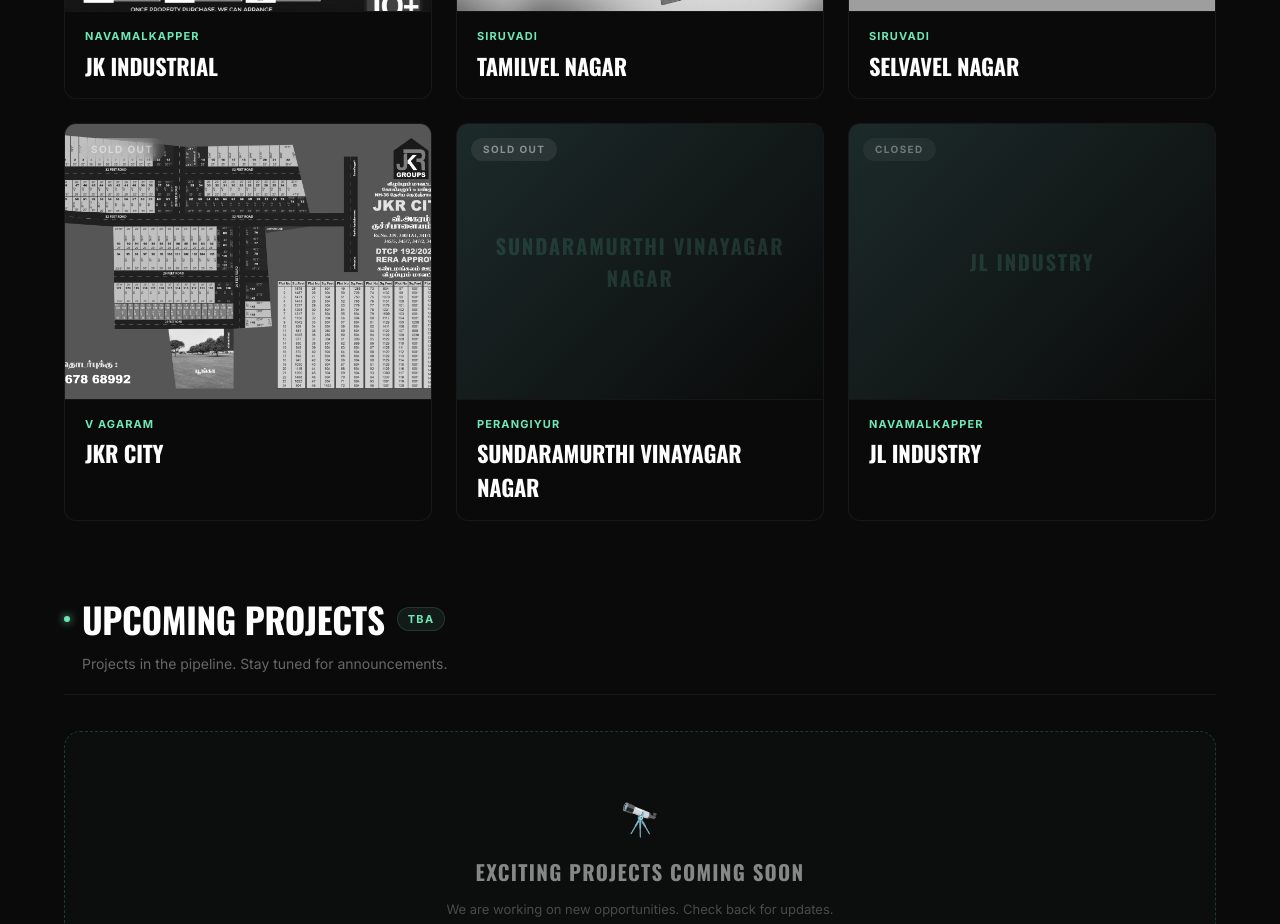
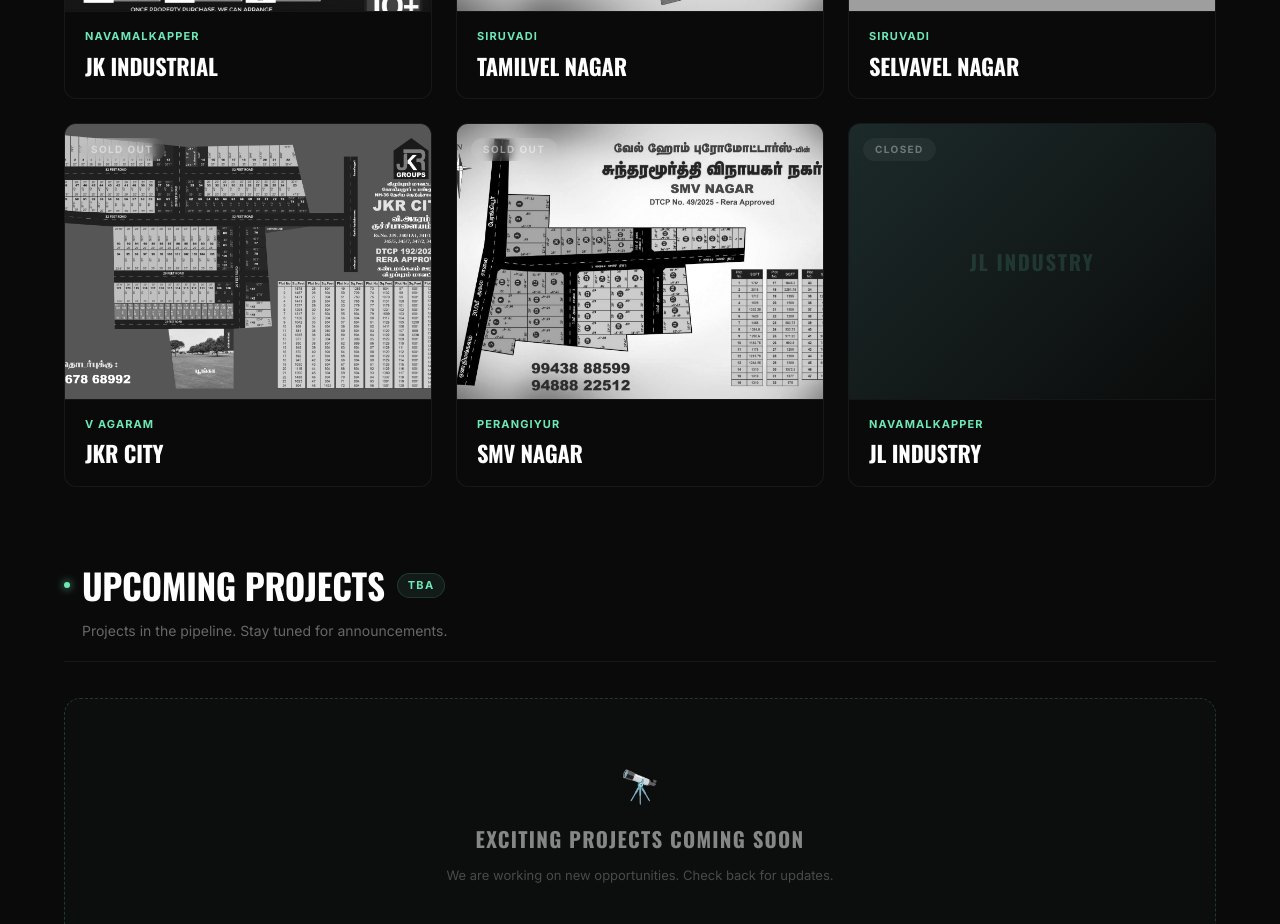
Before and after one commit to dravintel-design/meimadhi, a React (Vite) app: page /our-work in a window 1280 px wide. Shown: the part 2080-3004 px from the top of the page. Built offline with nearby package versions, Linux system fonts and the light colour scheme; grey boxes are pictures that could not be loaded.

Commit message:
fix: rename to SMV Nagar and assign SMV Nagar.png image

```diff
--- a/src/pages/OurWork.jsx
+++ b/src/pages/OurWork.jsx
@@ -29,7 +29,7 @@
             { title: 'Tamilvel Nagar',                location: 'Siruvadi',         image: '/Tamilvel nagar.png',          tag: 'Sold Out' },
             { title: 'Selvavel Nagar',                location: 'Siruvadi',         image: '/Selvavel nagar.png',          tag: 'Sold Out' },
             { title: 'JKR City',                      location: 'V Agaram',         image: '/JKR City.png',               tag: 'Sold Out' },
-            { title: 'Sundaramurthi Vinayagar Nagar', location: 'Perangiyur',       image: null,                          tag: 'Sold Out' },
+            { title: 'SMV Nagar',                     location: 'Perangiyur',       image: '/SMV Nagar.png',              tag: 'Sold Out' },
             { title: 'JL Industry',                   location: 'Navamalkapper',    image: null,                          tag: 'Closed'   },
         ],
     },
```
